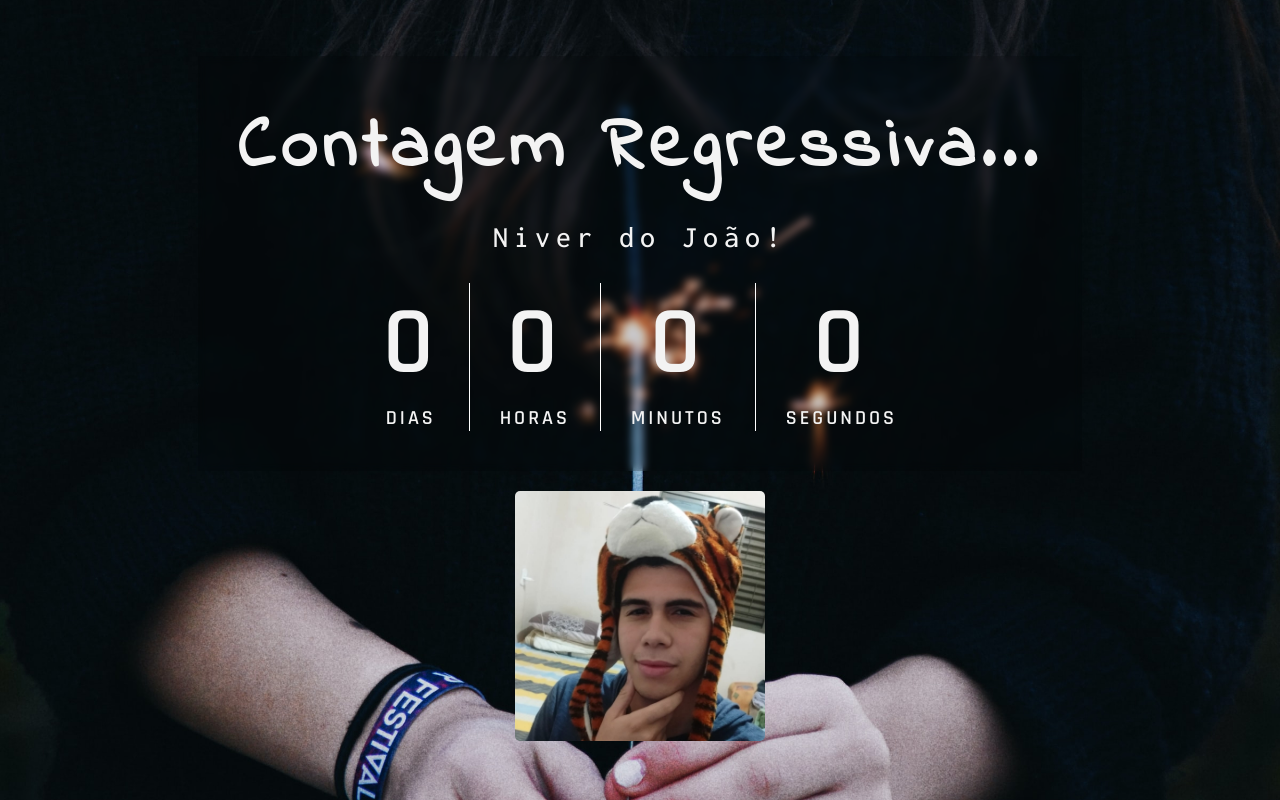
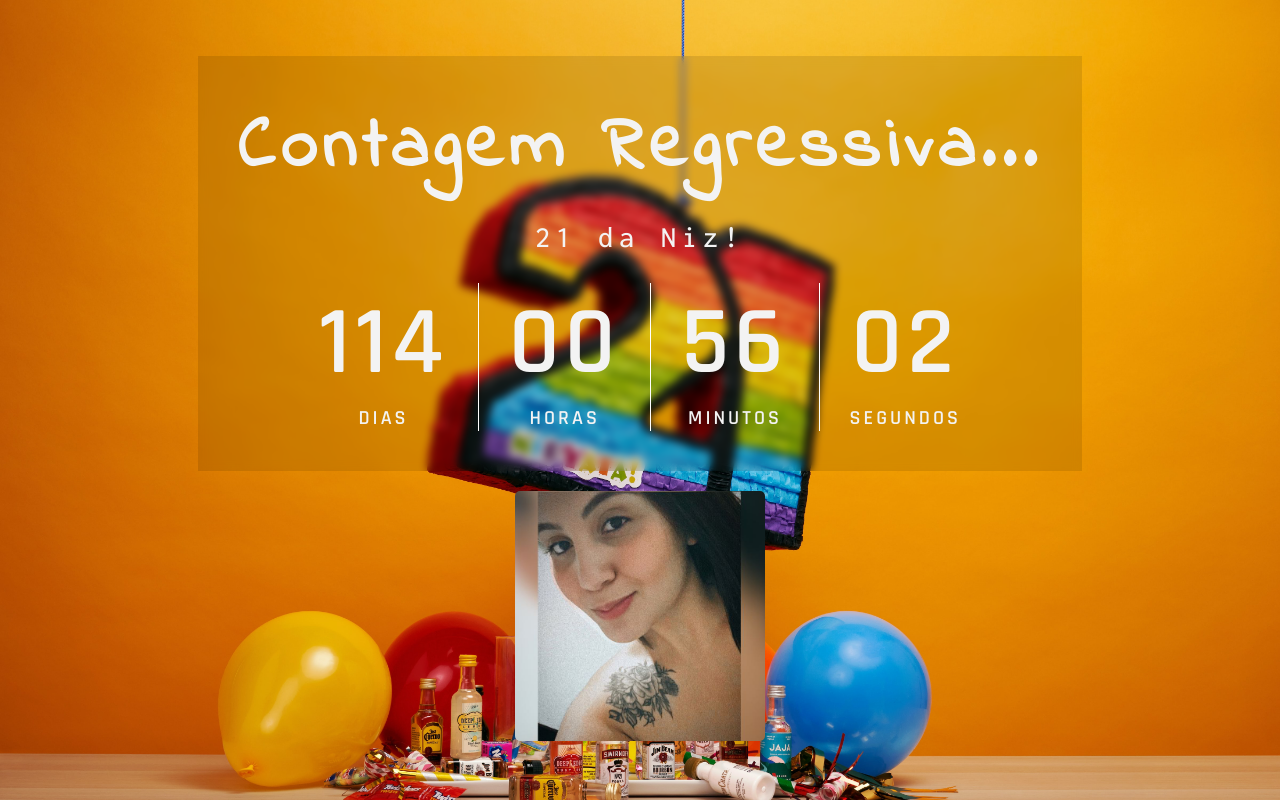
Before and after one commit to joaovitorJS/birthday-countdown, a plain HTML site: page index.html in a window 1280 px wide. Drawn offline with Linux system fonts and the light colour scheme.

Commit message:
site da niz

```diff
--- a/index.html
+++ b/index.html
@@ -15,7 +15,7 @@
     rel="stylesheet">
   <link rel="stylesheet" href="styles.css">
 
-  <title>Niver do João! 🥳</title>
+  <title>Niver da niz! 🥳</title>
 </head>
 
 <body>
@@ -23,7 +23,7 @@
     <div class="card-countdown">
       <div class="title">
         <h1>Contagem Regressiva...</h1>
-        <p>Niver do João!</p>
+        <p>21 da Niz!</p>
       </div>
       <div class="countdown">
         <div class="countdown-item">
@@ -47,7 +47,7 @@
 
     <div class="card-image">
 
-      <img src="assets/photo.jpg" alt="Foto do João">
+      <img src="assets/my.jpg" alt="Foto da linda">
     </div>
 
   </div>
--- a/scripts.js
+++ b/scripts.js
@@ -10,7 +10,7 @@ const MINUTE_IN_MS = 1000 * 60;
 const SECOND_IN_MS = 1000;
 
 // Em ms
-const birthday = new Date("May 2, 2022 00:00:00").getTime();
+const birthday = new Date("April 3, 2023 00:00:00").getTime();
 
 const countdownTimeout = setInterval(setCountdownTimer, 1000)
 
--- a/styles.css
+++ b/styles.css
@@ -10,7 +10,7 @@ body {
 }
 
 .bg-container {
-  background: url(assets/background.jpg) no-repeat;
+  background: url(assets/21daniz.jpg) no-repeat;
   background-size: cover;
   background-position: center;
   height: 100%;
```
Also changed, not shown: assets/21daniz.jpg (added), assets/my.jpg (added).
